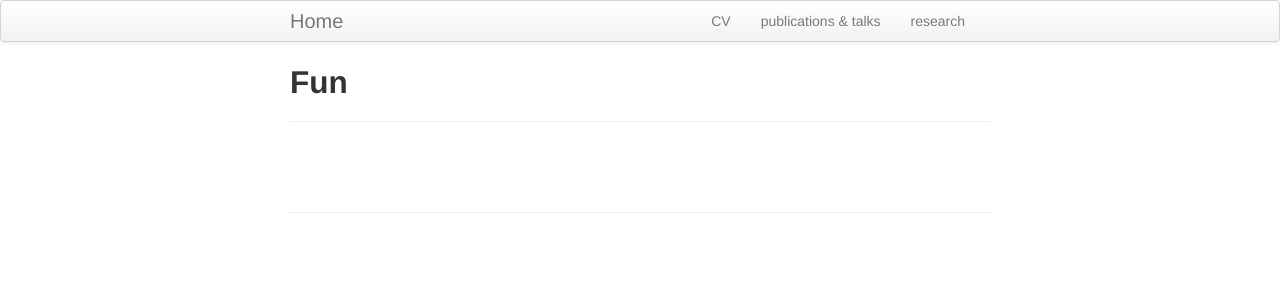
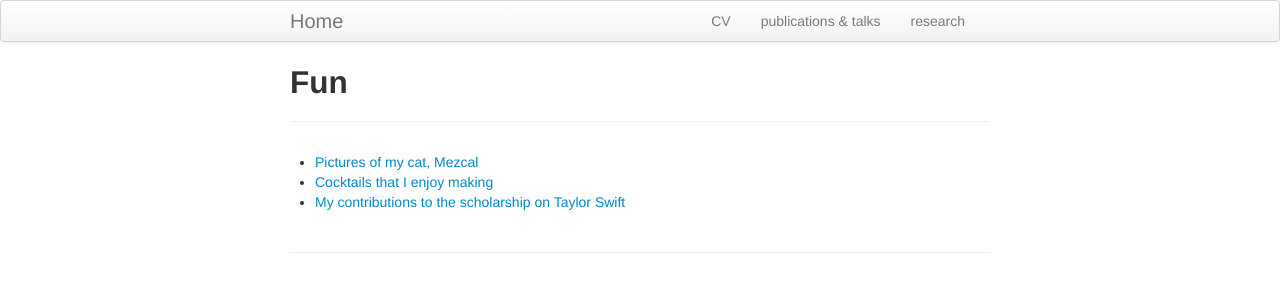
Before and after one commit to gsagostini/gsagostini.github.io, a Jekyll site: the page built from pages/fun.md, in a window 1280 px wide. Shown: the top 300 px of the page. Built offline with Jekyll 4.4.1, drawn with Linux system fonts in a browser that asks for light colours.

Commit message:
made links in the fun page

```diff
--- a/pages/fun.md
+++ b/pages/fun.md
@@ -3,3 +3,7 @@ layout: page
 title: Fun
 description: Come see what I do for fun!
 ---
+
+- [Pictures of my cat, Mezcal](pages/cat.html)
+- [Cocktails that I enjoy making](pages/cocktails.html)
+- [My contributions to the scholarship on Taylor Swift](pages/taylor_swift.html)
```
